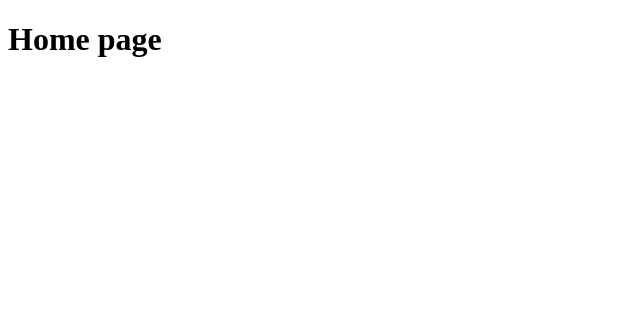
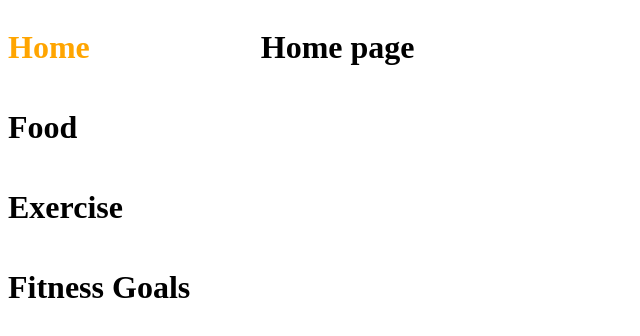
Before and after one commit to syedmustassim/fitness-tracker, a React (Vite) app: page / in a window 1280 px wide. Shown: the top 336 px of the page, without its empty margins (0-640 px from the left). Built offline with nearby package versions, Linux system fonts and the light colour scheme.

Commit message:
feat: Sidebar

```diff
--- a/src/App.css
+++ b/src/App.css
@@ -0,0 +1,4 @@
+.main-container{
+  display: grid;
+  grid-template-columns: 20% 80%;
+}
--- a/src/App.jsx
+++ b/src/App.jsx
@@ -1,9 +1,11 @@
 import './App.css'
 import AppRouter from './AppRouter';
+import Sidebar from './components/Sidebar';
 
 const App = () => {
   return(
-    <div>
+    <div className='main-container'>
+      <Sidebar/>
       <AppRouter/>
     </div>
   )
--- a/src/components/Sidebar.css
+++ b/src/components/Sidebar.css
@@ -0,0 +1,14 @@
+.main-content{
+    display: flex;
+    flex-direction: column;
+}
+
+.active-link{
+    text-decoration: none;
+    color: orange;
+}
+
+.inactive-link{
+    text-decoration: none;
+    color: black;
+}
--- /dev/null
+++ b/src/components/Sidebar.jsx
@@ -0,0 +1,22 @@
+import {NavLink, useLocation} from "react-router-dom"
+
+import "./Sidebar.css"
+
+const Sidebar = () => {
+    const location = useLocation();
+
+    const isLinkActive = (path) => {
+        return location.pathname === path;
+    }
+
+    return(
+        <div className="main-content">
+            <h1><NavLink to="/" className={isLinkActive("/") ? "active-link" : "inactive-link"}>Home</NavLink></h1>
+            <h1><NavLink to="/food" className={isLinkActive("/food") ? "active-link" : "inactive-link"}>Food</NavLink></h1>
+            <h1><NavLink to="/exercise" className={isLinkActive("/exercise") ? "active-link" : "inactive-link"}>Exercise</NavLink></h1>
+            <h1><NavLink to="/fitness" className={isLinkActive("/fitness") ? "active-link" : "inactive-link"}>Fitness Goals</NavLink></h1>
+        </div>
+    )
+}
+
+export default Sidebar;
```
Also changed, not shown: src/components/Sidebar.js (deleted).
